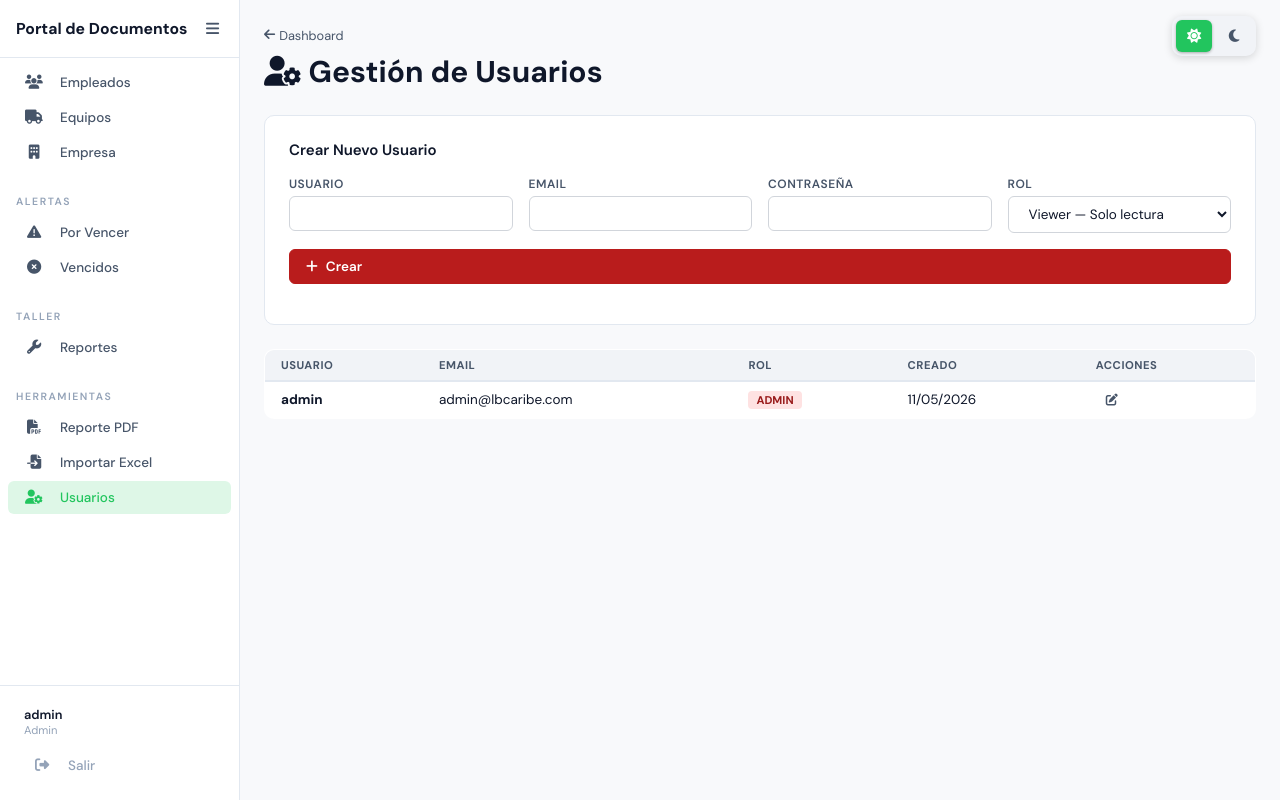
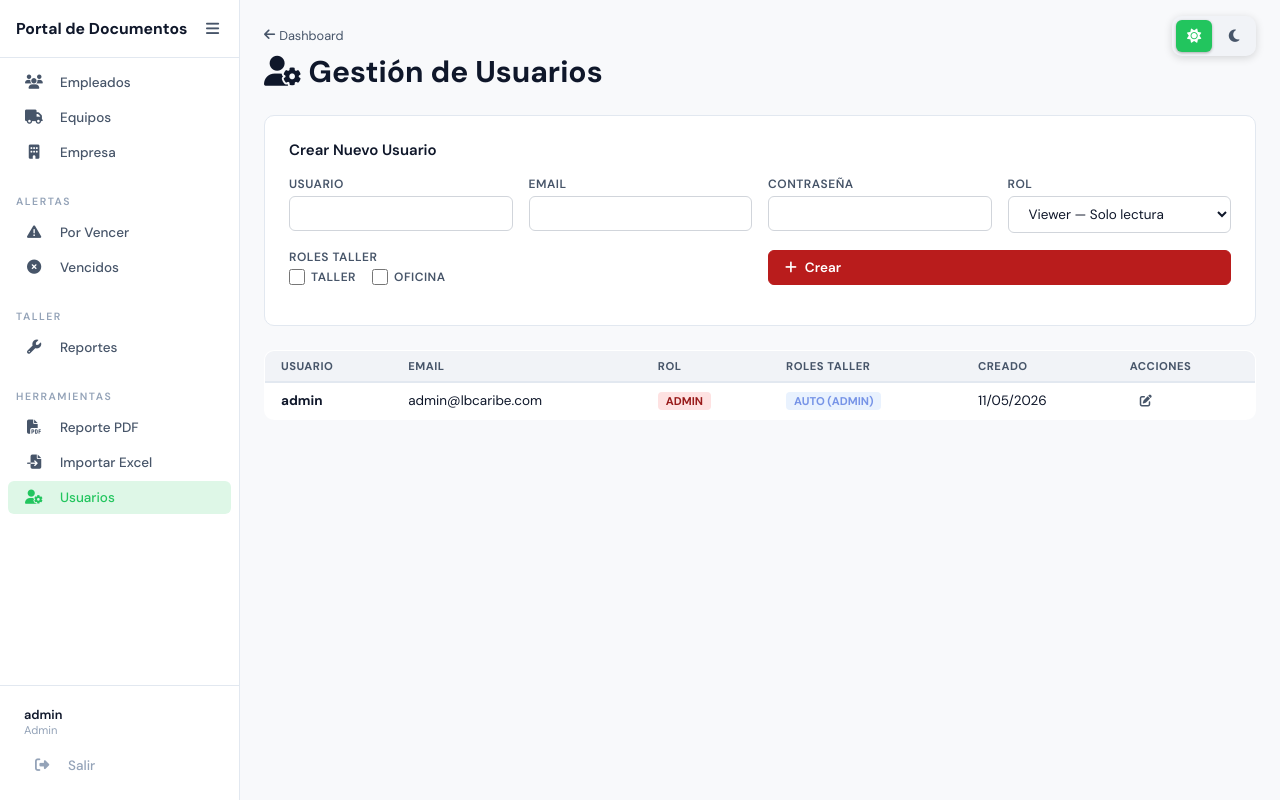
Before and after one commit to jbaranda01-tech/permit-tracker, a Flask app: page /admin/users in a window 1280 px wide. Run offline with Flask 3, Linux system fonts and the light colour scheme; a user stored in the database is signed in; data comes from the database, SQL or seed files in the repository; data that the repository does not hold is empty.

Commit message:
feat: Add role management for users and implement driver link generation for employees

```diff
--- a/app.py
+++ b/app.py
@@ -1711,6 +1711,10 @@ def admin_user_new():
     user = User(username=username, email=email, role=role)
     user.set_password(password)
     db.session.add(user)
+    db.session.flush()
+    for role_name in request.form.getlist('issue_roles'):
+        if role_name in ('shop', 'office'):
+            db.session.add(UserIssueRole(user_id=user.id, role=role_name))
     db.session.commit()
     flash(f'Usuario {username} creado como {role}.', 'success')
     return redirect(url_for('admin_users'))
@@ -1725,6 +1729,10 @@ def admin_user_edit(id):
     password = request.form.get('password', '')
     if password:
         user.set_password(password)
+    UserIssueRole.query.filter_by(user_id=user.id).delete()
+    for role_name in request.form.getlist('issue_roles'):
+        if role_name in ('shop', 'office'):
+            db.session.add(UserIssueRole(user_id=user.id, role=role_name))
     db.session.commit()
     flash(f'Usuario {user.username} actualizado.', 'success')
     return redirect(url_for('admin_users'))
--- a/static/css/style.css
+++ b/static/css/style.css
@@ -1407,6 +1407,42 @@ img { max-width: 100%; }
     font-style: italic;
 }
 
+/* Checkbox groups (admin user form) */
+.checkbox-group { display: flex; gap: var(--space-md); flex-wrap: wrap; }
+.checkbox-label {
+    display: flex;
+    align-items: center;
+    gap: 6px;
+    font-size: 0.9rem;
+    cursor: pointer;
+    color: var(--text-primary);
+}
+.checkbox-label input[type="checkbox"] { width: 16px; height: 16px; cursor: pointer; }
+.role-badge.role-issue { background: #dbeafe; color: #1d4ed8; }
+[data-theme="dark"] .role-badge.role-issue { background: #1e3a5f; color: #93c5fd; }
+
+/* Driver link section (employee detail) */
+.driver-link-section {
+    margin-top: var(--space-md);
+    padding: var(--space-md);
+    background: var(--bg-secondary);
+    border-radius: var(--radius-md);
+    border: 1px solid var(--border);
+}
+.driver-link-box label { display: block; margin-bottom: var(--space-xs); font-weight: 500; }
+.driver-link-box p { margin: 0 0 var(--space-sm) 0; color: var(--text-secondary); }
+.link-row { display: flex; gap: var(--space-sm); align-items: center; }
+.link-input {
+    flex: 1;
+    padding: var(--space-xs) var(--space-sm);
+    font-family: 'JetBrains Mono', monospace;
+    font-size: 0.85rem;
+    border: 1px solid var(--border);
+    border-radius: var(--radius-sm);
+    background: var(--bg-primary);
+    color: var(--text-primary);
+}
+
 @media (max-width: 768px) {
     .report-container { padding: var(--space-md); }
     .issue-status-tabs { gap: 2px; }
@@ -1414,4 +1450,6 @@ img { max-width: 100%; }
     .filter-form { flex-direction: column; }
     .filter-form select { width: 100%; }
     .issue-card-footer { flex-direction: column; align-items: flex-start; gap: 4px; }
+    .link-row { flex-direction: column; }
+    .link-input { width: 100%; }
 }
--- a/templates/admin_users.html
+++ b/templates/admin_users.html
@@ -32,6 +32,13 @@
                         <option value="admin">Admin — Control total</option>
                     </select>
                 </div>
+                <div class="form-group">
+                    <label>Roles Taller</label>
+                    <div class="checkbox-group">
+                        <label class="checkbox-label"><input type="checkbox" name="issue_roles" value="shop"> Taller</label>
+                        <label class="checkbox-label"><input type="checkbox" name="issue_roles" value="office"> Oficina</label>
+                    </div>
+                </div>
                 <div class="form-group" style="align-self:flex-end">
                     <button type="submit" class="btn btn-primary"><i class="fas fa-plus"></i> Crear</button>
                 </div>
@@ -47,6 +54,7 @@
                     <th>Usuario</th>
                     <th>Email</th>
                     <th>Rol</th>
+                    <th>Roles Taller</th>
                     <th>Creado</th>
                     <th>Acciones</th>
                 </tr>
@@ -58,6 +66,14 @@
                     <td>{{ user.email }}</td>
                     <td>
                         <span class="role-badge role-{{ user.role }}">{{ user.role }}</span>
+                    </td>
+                    <td>
+                        {% for ir in user.issue_roles %}
+                        <span class="role-badge role-issue">{{ 'Taller' if ir.role == 'shop' else 'Oficina' }}</span>
+                        {% endfor %}
+                        {% if user.role == 'admin' %}
+                        <span class="role-badge role-issue" style="opacity:0.6">Auto (Admin)</span>
+                        {% endif %}
                     </td>
                     <td>{{ user.created_at.strftime('%d/%m/%Y') if user.created_at else '—' }}</td>
                     <td>
@@ -88,6 +104,21 @@
                                         </select>
                                     </div>
                                     <div class="form-group">
+                                        <label>Roles Taller</label>
+                                        <div class="checkbox-group">
+                                            <label class="checkbox-label">
+                                                <input type="checkbox" name="issue_roles" value="shop"
+                                                       {% if user.issue_roles|selectattr('role','equalto','shop')|list %}checked{% endif %}>
+                                                Taller
+                                            </label>
+                                            <label class="checkbox-label">
+                                                <input type="checkbox" name="issue_roles" value="office"
+                                                       {% if user.issue_roles|selectattr('role','equalto','office')|list %}checked{% endif %}>
+                                                Oficina
+                                            </label>
+                                        </div>
+                                    </div>
+                                    <div class="form-group">
                                         <label>Nueva Contraseña (dejar vacío para no cambiar)</label>
                                         <input type="password" name="password">
                                     </div>
```
Also changed, not shown: issues/routes.py (+17 -2 lines), templates/employee.html (+40 -0 lines).
